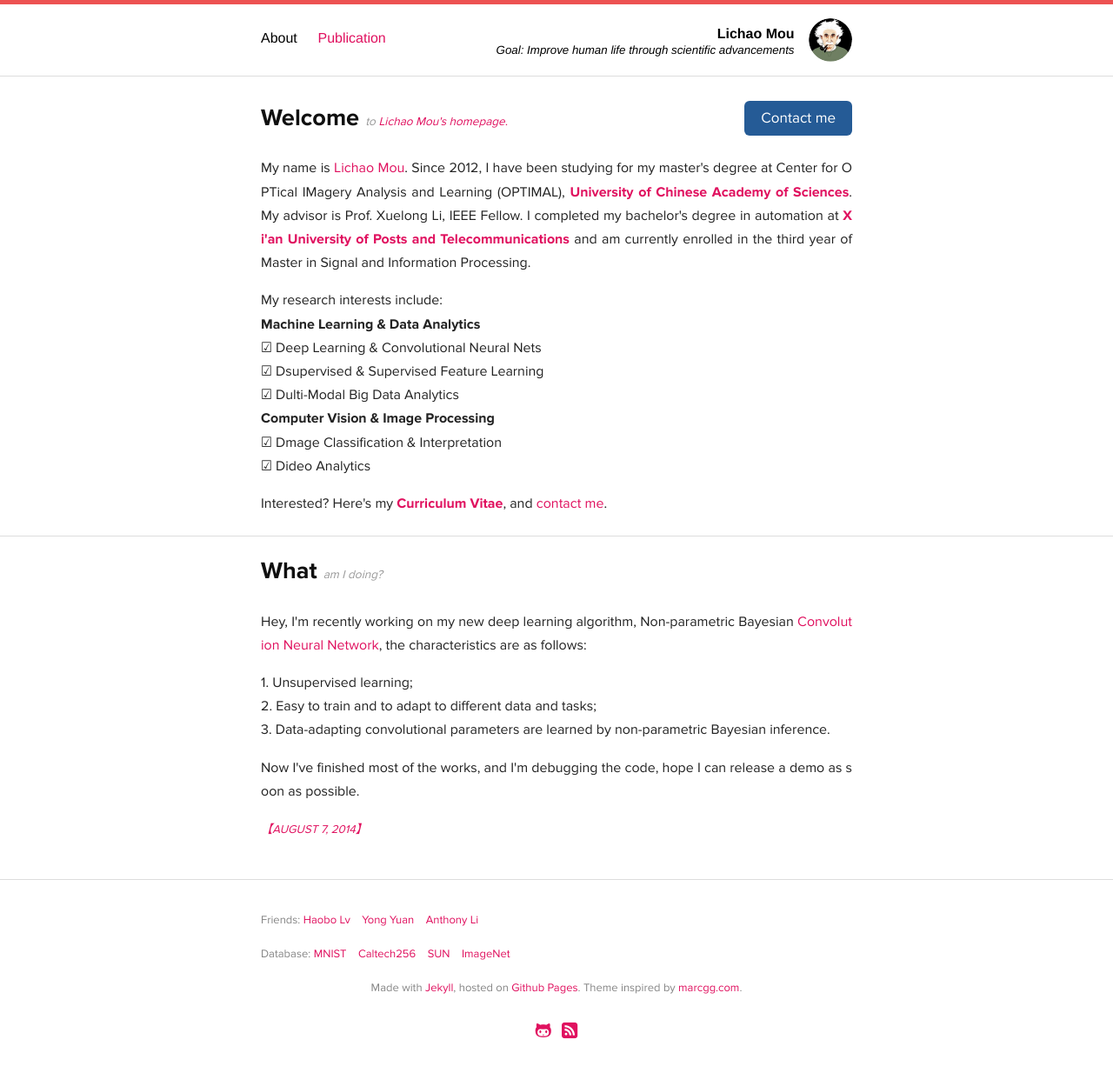
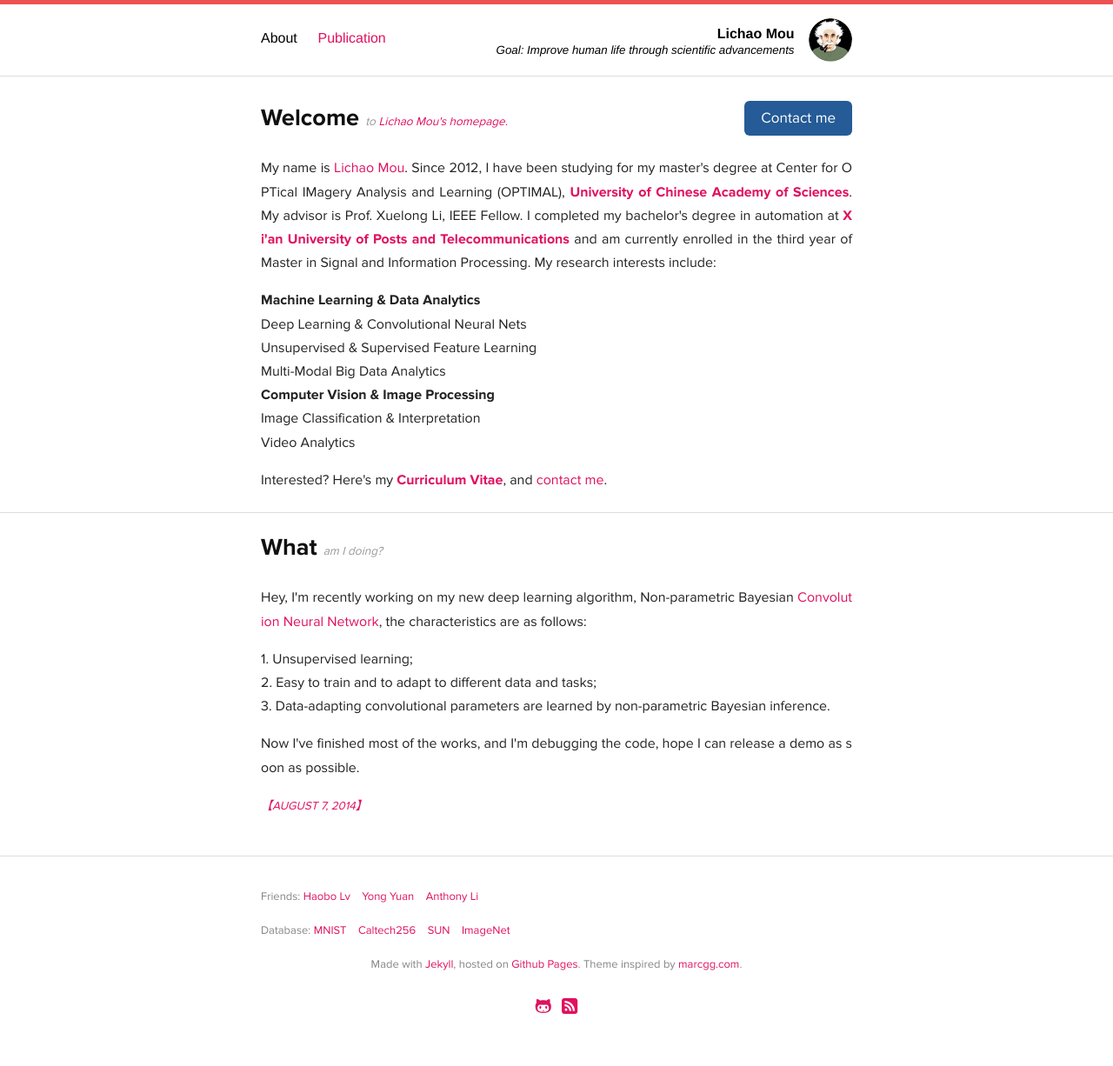
Before and after one commit to Raphael-Mou/raphael-mou.github.com, a Jekyll site: the page built from index.html, in a window 1280 px wide. Shown: the whole page at 87% size. Built offline with Jekyll 4.4.1, drawn with Linux system fonts in a browser that asks for light colours; Markdown is read by kramdown in place of the engine named in the settings; after the commit the page ends 1198 px from its top, so only the background shows below that.

Commit message:
Update index.html

```diff
--- a/index.html
+++ b/index.html
@@ -30,14 +30,13 @@
 
   <p>
   <!--My research interests include deep learning, image/video classification, and image/video parsing.-->
-  My research interests include:<br>
   <strong>Machine Learning & Data Analytics</strong><br>
-  ☑ Deep Learning & Convolutional Neural Nets<br>
-  ☑ Dsupervised & Supervised Feature Learning<br>
-  ☑ Dulti-Modal Big Data Analytics<br>
+     Deep Learning & Convolutional Neural Nets<br>
+     Unsupervised & Supervised Feature Learning<br>
+     Multi-Modal Big Data Analytics<br>
   <strong>Computer Vision & Image Processing</strong><br>
-  ☑ Dmage Classification & Interpretation<br>
-  ☑ Dideo Analytics
+     Image Classification & Interpretation<br>
+     Video Analytics
   </p>
 
   <p>
```
Also changed, not shown: other parts of index.html (+1 -1 lines).
